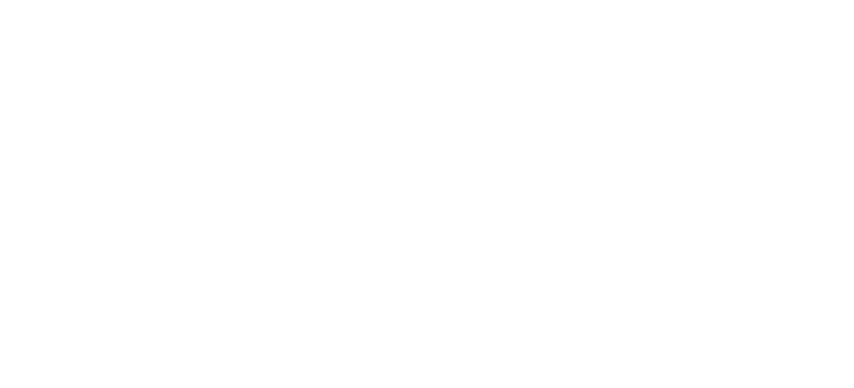
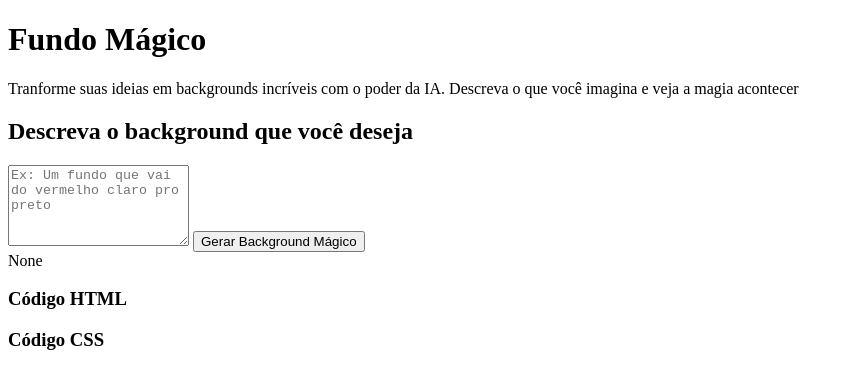
Before and after one commit to kafs87/background_com_ia, a plain HTML site: page index.html in a window 1280 px wide. Shown: the whole page, without its empty margins (0-854 px from the left). Drawn offline with Linux system fonts and the light colour scheme.

Commit message:
HTML finalizado

```diff
--- a/index.html
+++ b/index.html
@@ -1,11 +1,53 @@
 <!DOCTYPE html>
-<html lang="en">
+<html lang="pt-BR">
+
 <head>
     <meta charset="UTF-8">
     <meta name="viewport" content="width=device-width, initial-scale=1.0">
-    <title>Document</title>
+    <title>Background com IA</title>
+    <link rel="preconnect" href="https://fonts.googleapis.com">
+    <link rel="preconnect" href="https://fonts.gstatic.com" crossorigin>
+    <link href="https://fonts.googleapis.com/css2?family=Roboto+Mono:ital,wght@0,100..700;1,100..700&display=swap"
+        rel="stylesheet">
 </head>
+
 <body>
+    <header class="header">
+        <h1>Fundo Mágico</h1>
+        <p class="subtitle-header">Tranforme suas ideias em backgrounds incríveis com o poder da IA. Descreva o que você
+            imagina e veja a magia acontecer</p>
+    </header>
 
+    <main class="container">
+
+        <section class="card main-card">
+            <h2>Descreva o background que você deseja</h2>
+            <form class="form-group">
+                <textarea id="description"
+                    placeholder="Ex: Um fundo que vai do vermelho claro pro preto"
+                    rows="5"></textarea>
+                <button id="generate-btn" class="btn-magic">
+                    <span id="btn-text">Gerar Background Mágico</span>
+                </button>
+            </form>
+        </section>
+
+        <section id="preview-section" class="preview-card">
+            None
+        </section>
+
+        <section id="code-output" class="code-grid">
+            <div class="card code-card">
+                <h3 class="code-title">Código HTML</h3>
+                <pre id="html-code" class="code-block"></pre>
+            </div>
+            <div class="card code-card">
+                <h3 class="code-title">Código CSS</h3>
+                <pre id="css-code" class="code-block"></pre>
+            </div>
+        </section>
+
+    </main>
 </body>
+
 </html>
```
Also changed, not shown: src/css/style.css (added), src/images/bg.JPG (added), src/js/app.js (added).
